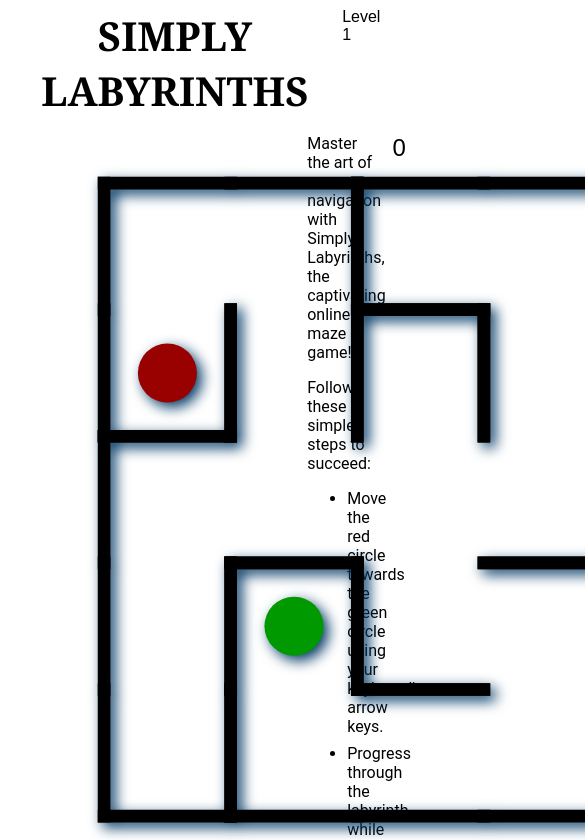
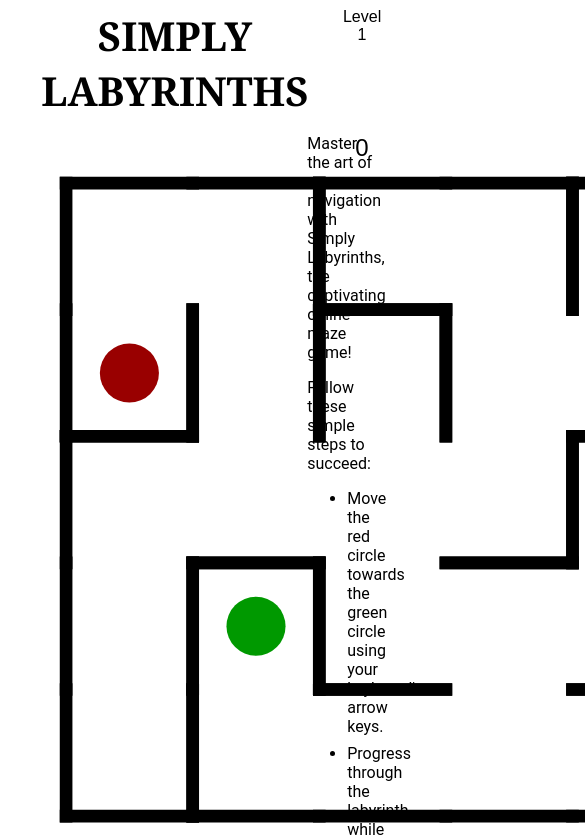
Before and after one commit to amypellegrini/simply-labyrinths-web, a SvelteKit app: page / in a window 390 px wide. Shown: the top 840 px of the page, 585 px wide, since content can reach past the window. Built offline with nearby package versions, Linux system fonts and the light colour scheme.

Commit message:
fix: mobile portrait styling

```diff
--- a/src/routes/+page.svelte
+++ b/src/routes/+page.svelte
@@ -87,10 +87,10 @@
 <svelte:window on:keydown={onKeyDown} />
 
 <div class="main">
-	<div class="aside" />
+	<div />
 	<div class="main-body">
 		<div class="score-info">
-			<div />
+			<div class="aside" />
 			<p class="score">{score}</p>
 
 			{#if scoreDelta > 0}
@@ -184,7 +184,7 @@
 			{/each}
 		</svg>
 	</div>
-	<div class="aside">
+	<div class="aside xs-mt-1">
 		<p>
 			Master the art of maze navigation with Simply Labyrinths, the captivating online maze game!
 		</p>
@@ -197,6 +197,7 @@
 				Be strategic and avoid revisiting the same spot, as this will result in point deductions.
 			</li>
 		</ul>
+
 		<p>
 			Stay focused and skillfully guide your way through the labyrinths for an unparalleled gaming
 			experience!
@@ -206,17 +207,13 @@
 
 <style>
 	h1 {
-		font-size: 2.5rem;
+		font-size: 1.8rem;
 		text-align: center;
 		font-family: Cambria, Cochin, Georgia, Times, 'Times New Roman', serif;
 		text-transform: uppercase;
 		font-weight: 600;
 		margin: 0;
 		margin-bottom: 1rem;
-	}
-
-	svg {
-		filter: drop-shadow(5px 5px 7px rgb(00 55 99));
 	}
 
 	p,
@@ -233,6 +230,59 @@
 
 	li {
 		margin-bottom: 0.5rem;
+	}
+
+	.header p {
+		font-family: Arial, Helvetica, sans-serif;
+		text-align: center;
+		margin-bottom: 1rem;
+	}
+
+	.score-info p.negative {
+		color: #990000;
+	}
+
+	.score-info p.positive {
+		color: #009900;
+	}
+
+	.score-info {
+		display: flex;
+		justify-content: space-between;
+		margin: 0 auto;
+	}
+
+	.score-info > p {
+		margin: 0;
+		font-family: sans-serif;
+		text-align: center;
+		font-size: 1.5rem;
+		width: 30%;
+	}
+
+	.score-info > p:last-child {
+		text-align: right;
+	}
+
+	.score-info > div {
+		width: 30%;
+	}
+
+	.aside {
+		width: 100%;
+	}
+
+	.xs-mt-1 {
+		margin-top: 1rem;
+	}
+
+	@media (min-width: 361px) {
+		h1 {
+			font-size: 2.5rem;
+		}
+
+		.xs-mt-1 {
+			margin-top: unset;
 		}
 
 		.main {
@@ -262,28 +312,9 @@
 			margin: 0 auto;
 		}
 
-	.score-info p {
-		margin: 0;
-		font-family: sans-serif;
-		text-align: center;
-		font-size: 1.5rem;
-	}
-
-	.score-info p.negative {
-		color: #990000;
-	}
-
-	.score-info p.positive {
-		color: #009900;
-	}
-
 		.header {
 			justify-content: space-between;
 			display: flex;
-	}
-
-	.header p {
-		font-family: Arial, Helvetica, sans-serif;
 		}
 
 		.main-body {
@@ -291,6 +322,8 @@
 		}
 
 		.aside {
+			margin-top: 0;
 			width: 20%;
 		}
+	}
 </style>
```
Lines whose indentation alone changed are shown as unchanged.
